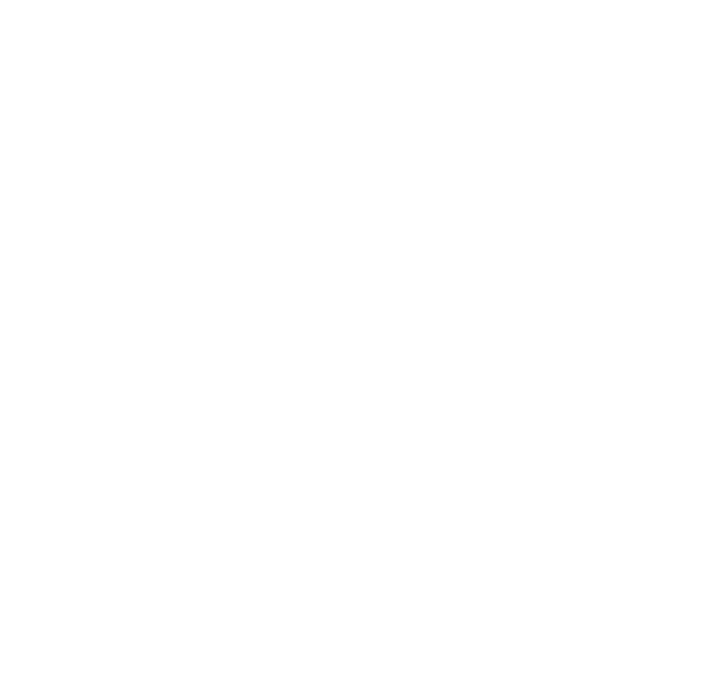
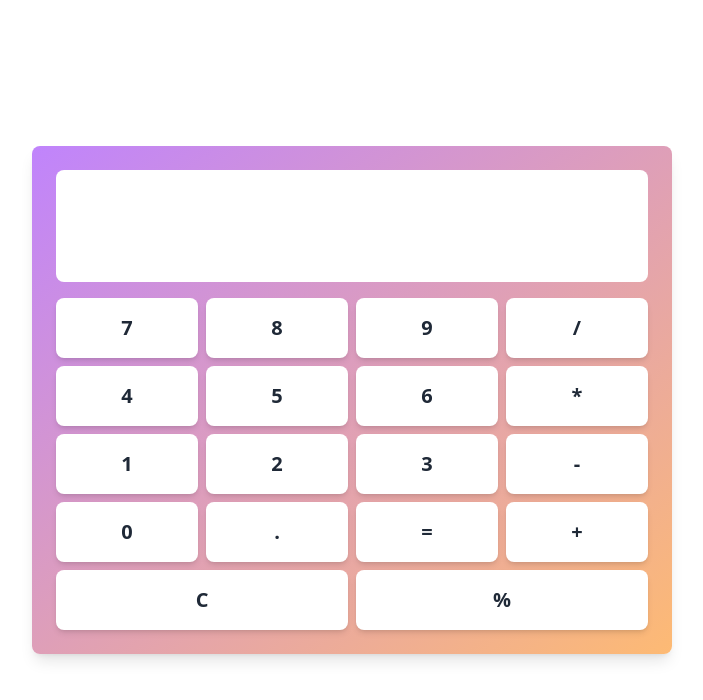
Before and after one commit to anantamishra/learn-react-csit79, a React (Create React App) app: page /calculator in a window 1280 px wide. Before the commit this address had no page. Shown: the top 700 px of the page, without its empty margins (288-991 px from the left). Built offline with nearby package versions, Linux system fonts and the light colour scheme.

Commit message:
calculator updated

```diff
--- a/src/App.js
+++ b/src/App.js
@@ -1,11 +1,13 @@
 import React from 'react'
 import { Route, Routes } from 'react-router-dom'
 import TODO from './todo'
+import CalculatorApp from './calculator'
 
 export default function App() {
   return (
     <Routes>
       <Route path="/" element={<TODO />}></Route>
-    </Routes>
+      <Route path="/calculator" element={<CalculatorApp />}></Route>
+    </Routes >
   )
 }
--- /dev/null
+++ b/src/calculator.js
@@ -0,0 +1,66 @@
+import React, { useState } from 'react';
+
+function CalculatorApp() {
+    return (
+        <div className="flex items-center w-full justify-center h-screen bg-white">
+            <Calculator />
+        </div>
+    );
+}
+
+export default CalculatorApp;
+
+
+
+export const Calculator = () => {
+    const [input, setInput] = useState('');
+    const [result, setResult] = useState('');
+
+    const handleButtonClick = (value) => {
+        if (value === '=') {
+            calculateResult();
+        } else if (value === 'C') {
+            clearInput();
+        } else {
+            setInput(input + value);
+        }
+    };
+
+    const calculateResult = () => {
+        try {
+            setResult(eval(input).toString());
+        } catch (error) {
+            setResult('Error');
+        }
+    };
+
+    function clearInput() {
+        setInput('');
+        setResult('');
+    };
+
+    return (
+        <div className=" w-1/2 bg-gradient-to-br from-purple-400 to-orange-300 p-6 rounded-lg shadow-lg">
+            <div className="display bg-white p-4 rounded-lg text-right mb-4">
+                <div className="text-gray-600 text-sm py-10">{input}</div>
+                <div className="text-4xl font-bold">{result}</div>
+            </div>
+            <div className="buttons grid grid-cols-4 gap-2">
+                {['7', '8', '9', '/'].map((value) => (
+                    <button key={value} className="button" onClick={() => handleButtonClick(value)}>{value}</button>
+                ))}
+                {['4', '5', '6', '*'].map((value) => (
+                    <button key={value} className="button" onClick={() => handleButtonClick(value)}>{value}</button>
+                ))}
+                {['1', '2', '3', '-'].map((value) => (
+                    <button key={value} className="button" onClick={() => handleButtonClick(value)}>{value}</button>
+                ))}
+                {['0', '.', '=', '+'].map((value) => (
+                    <button key={value} className="button col-span-1" onClick={() => handleButtonClick(value)}>{value}</button>
+                ))}
+                <button className="button col-span-2" onClick={() => handleButtonClick('C')}>C</button>
+                <button className="button col-span-2" onClick={() => handleButtonClick('%')}>%</button>
+            </div>
+        </div>
+    );
+};
--- a/src/index.css
+++ b/src/index.css
@@ -2,7 +2,6 @@
 @tailwind components;
 @tailwind utilities;
 
-.red {
-  background-color: red;
-  color: white;
+.button {
+  @apply bg-white p-4 rounded-lg shadow-md text-xl font-semibold text-gray-800 hover:bg-gray-100;
 }
--- a/src/todo.js
+++ b/src/todo.js
@@ -4,6 +4,7 @@
 function TODO() {
     const [tasks, setTasks] = useState([]);
     const [newTask, setNewTask] = useState('');
+
 
     const addTask = () => {
         if (newTask.trim()) {
@@ -21,6 +22,9 @@
 
     return (
         <div className='flex min-h-screen w-full justify-center items-center flex-col'>
+            <pre>
+                {JSON.stringify(tasks, 0, 2)}
+            </pre>
             <div className='p-10 shadow rounded border flex flex-col gap-2'>
                 <h1 className='font-bold'>TO DOs</h1>
                 <div className='flex gap-2'>
```
